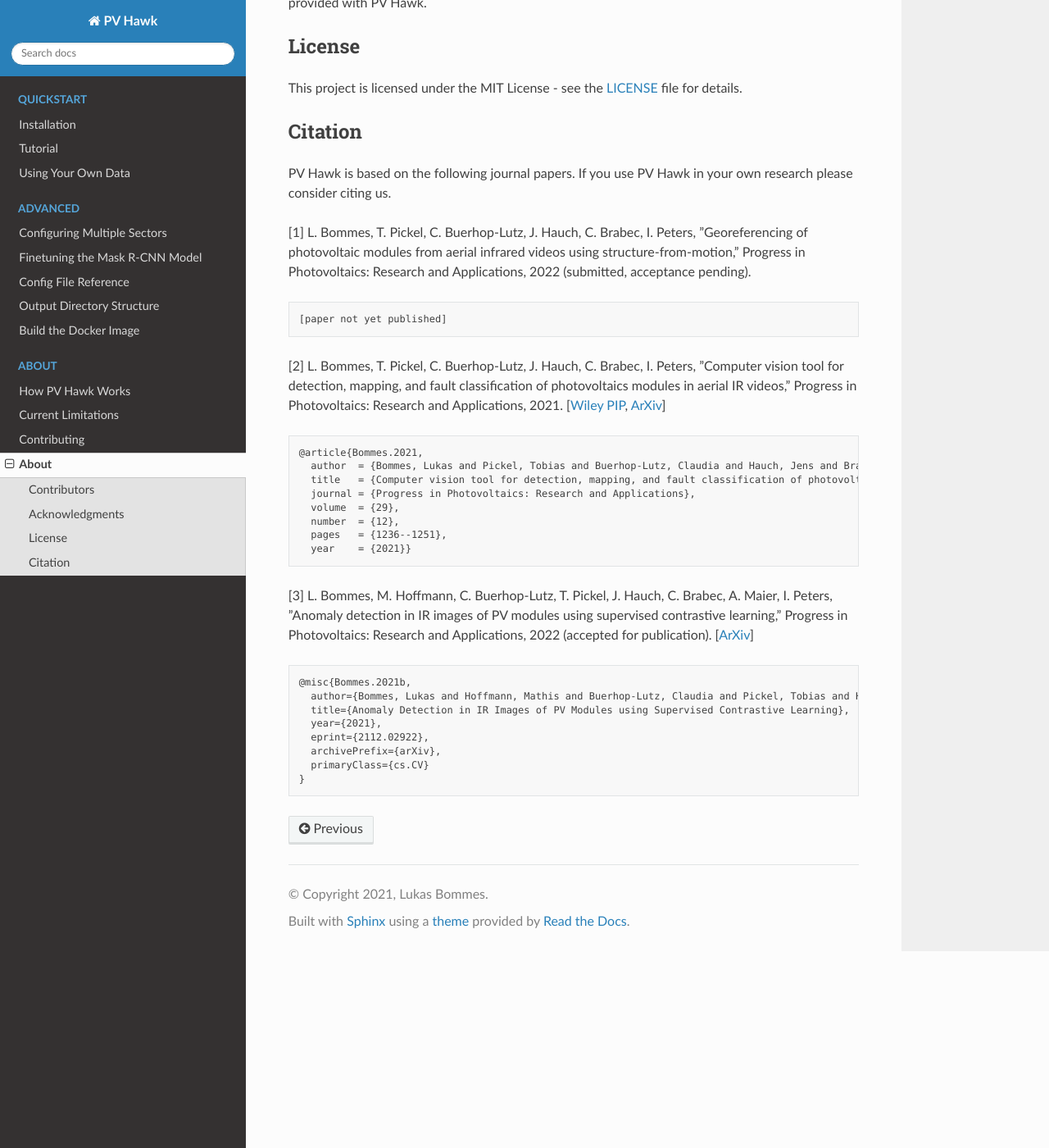
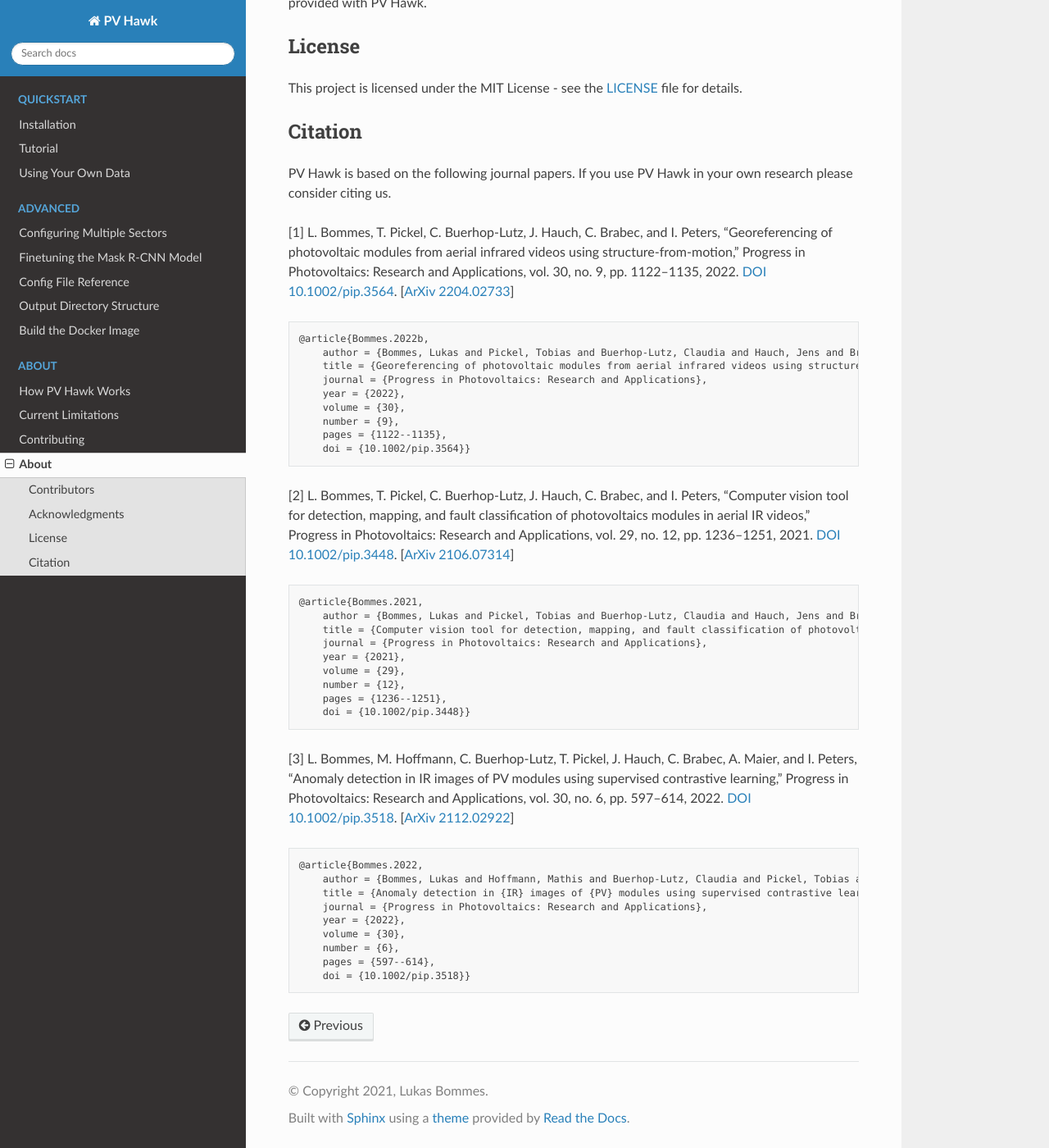
Before and after one commit to LukasBommes/PV-Hawk, a Sphinx documentation site: the page built from docs/source/about.rst, in a window 1280 px wide and 1400 px high, scrolled down 832 px. Shown: the whole window at 82% size. Built offline with Sphinx 7.4.7 and the Read the Docs theme 2.0.0, drawn with Linux system fonts in a browser that asks for light colours.

Commit message:
fix mount problem and updated paper citations

```diff
--- a/README.rst
+++ b/README.rst
@@ -19,13 +19,13 @@
 
 PV Hawk implements the method described briefly in `How PV Hawk Works <https://lukasbommes.github.io/PV-Hawk/method.html>`_. For more details see our journal papers:
 
-[1] L. Bommes, T. Pickel, C. Buerhop-Lutz, J. Hauch, C. Brabec, I. Peters, ”Georeferencing of photovoltaic modules from aerial infrared videos using structure-from-motion,” Progress in Photovoltaics: Research and Applications, 2022 (submitted, acceptance pending).
+[1] L. Bommes, T. Pickel, C. Buerhop-Lutz, J. Hauch, C. Brabec, and I. Peters, “Georeferencing of photovoltaic modules from aerial infrared videos using structure-from-motion,” Progress in Photovoltaics: Research and Applications, vol. 30, no. 9, pp. 1122–1135, 2022. `DOI 10.1002/pip.3564 <https://doi.org/10.1002/pip.3564>`_. [`ArXiv 2204.02733 <https://arxiv.org/abs/2204.02733>`_]
 
-[2] L. Bommes, T. Pickel, C. Buerhop-Lutz, J. Hauch, C. Brabec, I. Peters, ”Computer vision tool for detection, mapping, and fault classification of photovoltaics modules in aerial IR videos,” Progress in Photovoltaics: Research and Applications, 2021. [`Wiley PIP <https://onlinelibrary.wiley.com/doi/10.1002/pip.3448>`_, `ArXiv <https://arxiv.org/abs/2106.07314>`_]
+[2] L. Bommes, T. Pickel, C. Buerhop-Lutz, J. Hauch, C. Brabec, and I. Peters, “Computer vision tool for detection, mapping, and fault classification of photovoltaics modules in aerial IR videos,” Progress in Photovoltaics: Research and Applications, vol. 29, no. 12, pp. 1236–1251, 2021. `DOI 10.1002/pip.3448 <https://doi.org/10.1002/pip.3448>`_. `ArXiv 2106.07314 <https://arxiv.org/abs/2106.07314>`_]
 
 You may also find our related work on PV module defect detection interesting, which uses a dataset created with PV Hawk:
 
-[3] L. Bommes, M. Hoffmann, C. Buerhop-Lutz, T. Pickel, J. Hauch, C. Brabec, A. Maier, I. Peters, ”Anomaly detection in IR images of PV modules using supervised contrastive learning,” Progress in Photovoltaics: Research and Applications, 2022 (accepted for publication). [`ArXiv <https://arxiv.org/abs/2112.02922>`_]
+[3] L. Bommes, M. Hoffmann, C. Buerhop-Lutz, T. Pickel, J. Hauch, C. Brabec, A. Maier, and I. Peters, “Anomaly detection in IR images of PV modules using supervised contrastive learning,” Progress in Photovoltaics: Research and Applications, vol. 30, no. 6, pp. 597–614, 2022. `DOI 10.1002/pip.3518 <https://doi.org/10.1002/pip.3518>`_. [`ArXiv 2112.02922 <https://arxiv.org/abs/2112.02922>`_]
 
 PV Hawk is a command line tool written in Python. It is free of charge, open-source, and MIT licensed.
 
--- a/docs/source/about.rst
+++ b/docs/source/about.rst
@@ -42,36 +42,46 @@
 
 PV Hawk is based on the following journal papers. If you use PV Hawk in your own research please consider citing us.
 
-[1] L. Bommes, T. Pickel, C. Buerhop-Lutz, J. Hauch, C. Brabec, I. Peters, ”Georeferencing of photovoltaic modules from aerial infrared videos using structure-from-motion,” Progress in Photovoltaics: Research and Applications, 2022 (submitted, acceptance pending).
+[1] L. Bommes, T. Pickel, C. Buerhop-Lutz, J. Hauch, C. Brabec, and I. Peters, “Georeferencing of photovoltaic modules from aerial infrared videos using structure-from-motion,” Progress in Photovoltaics: Research and Applications, vol. 30, no. 9, pp. 1122–1135, 2022. `DOI 10.1002/pip.3564 <https://doi.org/10.1002/pip.3564>`_. [`ArXiv 2204.02733 <https://arxiv.org/abs/2204.02733>`_]
 
 .. code-block:: text
 
-	[paper not yet published]
+	@article{Bommes.2022b,
+	    author = {Bommes, Lukas and Pickel, Tobias and Buerhop-Lutz, Claudia and Hauch, Jens and Brabec, Christoph and Peters, Ian Marius},
+	    title = {Georeferencing of photovoltaic modules from aerial infrared videos using structure-from-motion},
+	    journal = {Progress in Photovoltaics: Research and Applications},
+	    year = {2022},
+	    volume = {30},
+	    number = {9},
+	    pages = {1122--1135},
+	    doi = {10.1002/pip.3564}}
 
 
-[2] L. Bommes, T. Pickel, C. Buerhop-Lutz, J. Hauch, C. Brabec, I. Peters, ”Computer vision tool for detection, mapping, and fault classification of photovoltaics modules in aerial IR videos,” Progress in Photovoltaics: Research and Applications, 2021. [`Wiley PIP <https://onlinelibrary.wiley.com/doi/10.1002/pip.3448>`_, `ArXiv <https://arxiv.org/abs/2106.07314>`_]
+[2] L. Bommes, T. Pickel, C. Buerhop-Lutz, J. Hauch, C. Brabec, and I. Peters, “Computer vision tool for detection, mapping, and fault classification of photovoltaics modules in aerial IR videos,” Progress in Photovoltaics: Research and Applications, vol. 29, no. 12, pp. 1236–1251, 2021. `DOI 10.1002/pip.3448 <https://doi.org/10.1002/pip.3448>`_. [`ArXiv 2106.07314 <https://arxiv.org/abs/2106.07314>`_]
 
 .. code-block:: text
 
 	@article{Bommes.2021,
-	  author  = {Bommes, Lukas and Pickel, Tobias and Buerhop-Lutz, Claudia and Hauch, Jens and Brabec, Christoph and Peters, Ian Marius},
-	  title   = {Computer vision tool for detection, mapping, and fault classification of photovoltaics modules in aerial {IR} videos},
-	  journal = {Progress in Photovoltaics: Research and Applications},
-	  volume  = {29},
-	  number  = {12},
-	  pages   = {1236--1251},
-	  year    = {2021}}
+	    author = {Bommes, Lukas and Pickel, Tobias and Buerhop-Lutz, Claudia and Hauch, Jens and Brabec, Christoph and Peters, Ian Marius},
+	    title = {Computer vision tool for detection, mapping, and fault classification of photovoltaics modules in aerial {IR} videos},
+	    journal = {Progress in Photovoltaics: Research and Applications},
+	    year = {2021},
+	    volume = {29},
+	    number = {12},
+	    pages = {1236--1251},
+	    doi = {10.1002/pip.3448}}
 
 
-[3] L. Bommes, M. Hoffmann, C. Buerhop-Lutz, T. Pickel, J. Hauch, C. Brabec, A. Maier, I. Peters, ”Anomaly detection in IR images of PV modules using supervised contrastive learning,” Progress in Photovoltaics: Research and Applications, 2022 (accepted for publication). [`ArXiv <https://arxiv.org/abs/2112.02922>`_]
+[3] L. Bommes, M. Hoffmann, C. Buerhop-Lutz, T. Pickel, J. Hauch, C. Brabec, A. Maier, and I. Peters, “Anomaly detection in IR images of PV modules using supervised contrastive learning,” Progress in Photovoltaics: Research and Applications, vol. 30, no. 6, pp. 597–614, 2022. `DOI 10.1002/pip.3518 <https://doi.org/10.1002/pip.3518>`_. [`ArXiv 2112.02922 <https://arxiv.org/abs/2112.02922>`_]
 
 .. code-block:: text
 
-	@misc{Bommes.2021b,
-	  author={Bommes, Lukas and Hoffmann, Mathis and Buerhop-Lutz, Claudia and Pickel, Tobias and Hauch, Jens and Brabec, Christoph and Maier, Andreas and Peters, Ian Marius},
-	  title={Anomaly Detection in IR Images of PV Modules using Supervised Contrastive Learning},
-	  year={2021},
-	  eprint={2112.02922},
-	  archivePrefix={arXiv},
-	  primaryClass={cs.CV}
-	}
+	@article{Bommes.2022,
+	    author = {Bommes, Lukas and Hoffmann, Mathis and Buerhop-Lutz, Claudia and Pickel, Tobias and Hauch, Jens and Brabec, Christoph and Maier, Andreas and Peters, Ian Marius},
+	    title = {Anomaly detection in {IR} images of {PV} modules using supervised contrastive learning},
+	    journal = {Progress in Photovoltaics: Research and Applications},
+	    year = {2022},
+	    volume = {30},
+	    number = {6},
+	    pages = {597--614},
+	    doi = {10.1002/pip.3518}}
--- a/docs/source/installation.rst
+++ b/docs/source/installation.rst
@@ -55,8 +55,9 @@
     --ipc=host \
     --env="DISPLAY" \
     --gpus=all \
-    -v /tmp/.X11-unix:/tmp/.X11-unix:rw \
-    -v "$(pwd)":/pvextractor \
+    --mount type=bind,src=/tmp/.X11-unix,dst=/tmp/.X11-unix:rw \
+    --mount type=bind,src="$(pwd)",dst=/pvextractor \
+    --mount type=volume,dst=/pvextractor/extractor/mapping/OpenSfM \
     lubo1994/pv-hawk:latest \
     bash
 
```
Also changed, not shown: docs/source/tutorial.rst (+6 -5 lines).
